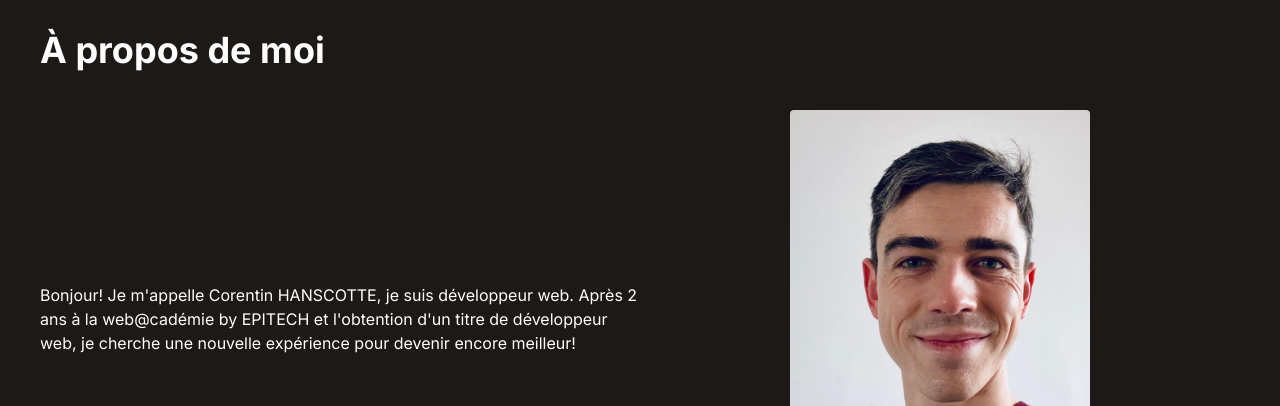
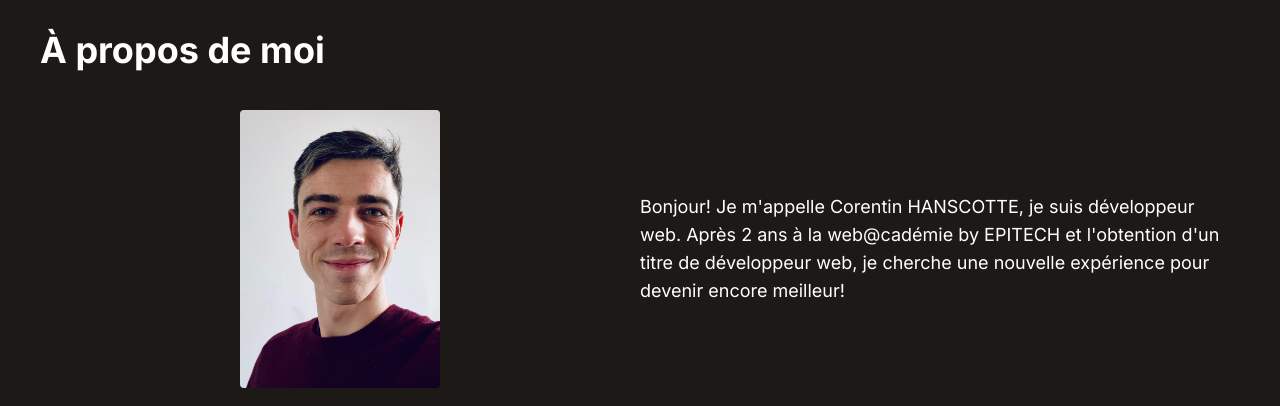
Before and after one commit to HCorentin/Portfolio, a website: page index.html in a window 1280 px wide. Shown: the part 1070-1476 px from the top of the page. Drawn offline with nearby package versions, Linux system fonts and the light colour scheme.

Commit message:
update presentation elements position

```diff
--- a/index.html
+++ b/index.html
@@ -134,8 +134,8 @@
     <div class="presentation mt-32">
         <h2 class="text-stone-900 dark:text-white text-4xl font-bold my-10">À propos de moi</h2>
         <div class="grid grid-cols-2 place-items-center">
-            <p class="text-stone-900 dark:text-white">Bonjour! Je m'appelle Corentin HANSCOTTE, je suis développeur web. Après 2 ans à la web@cadémie by EPITECH et l'obtention d'un titre de développeur web, je cherche une nouvelle expérience pour devenir encore meilleur!</p>
-            <img class="justify-center rounded" src="images/photo.jpg" width="300" height="300">
+            <img class="rounded" src="images/photo.jpg" width="200" height="200">
+            <p class="text-stone-900 dark:text-white text-lg max-w-md">Bonjour! Je m'appelle Corentin HANSCOTTE, je suis développeur web. Après 2 ans à la web@cadémie by EPITECH et l'obtention d'un titre de développeur web, je cherche une nouvelle expérience pour devenir encore meilleur!</p>
         </div>
     </div>
 
```
